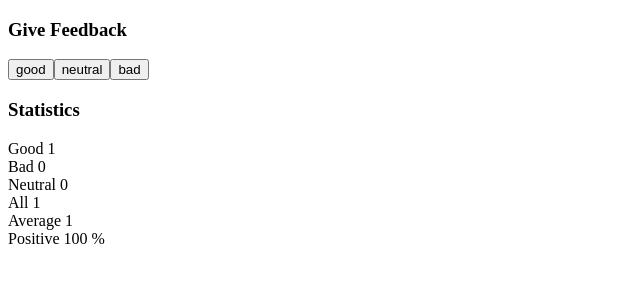
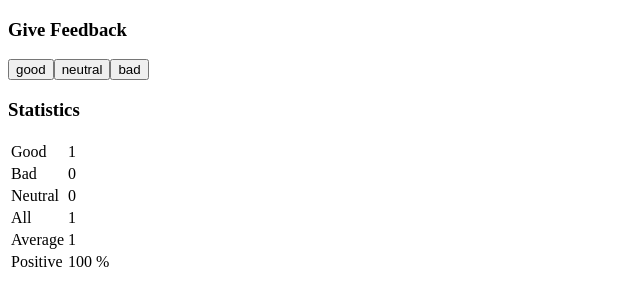
Before and after one commit to ngoxuanhuy/Fullstack-2022, a React (Create React App) app in the folder part1/unicafe/: page / in a window 1280 px wide. Both pictures are taken after a click on the button "good". Shown: the top 306 px of the page, without its empty margins (0-640 px from the left). Built offline with nearby package versions, Linux system fonts and the light colour scheme.

Commit message:
Ex1.11: unicafe, step6

```diff
--- a/part1/unicafe/src/App.js
+++ b/part1/unicafe/src/App.js
@@ -4,22 +4,52 @@ const Button = ({ handleClick, text }) => <button onClick={handleClick}>{text}</
 
 const StatisticLine = ({ statistic, good, bad, neutral }) => {
   if (statistic === 'good') {
-    return <div>Good {good}</div>
+    return(
+      <>
+        <td>Good</td>
+        <td>{good}</td>
+      </>
+    )
   }
   if (statistic === 'bad') {
-    return <div>Bad {bad}</div>
+    return(
+      <>
+        <td>Bad</td>
+        <td>{bad}</td>
+      </>
+    )
   }
   if (statistic === 'neutral') {
-    return <div>Neutral {neutral}</div>
+    return(
+      <>
+        <td>Neutral</td>
+        <td>{neutral}</td>
+      </>
+    )
   }
   if (statistic === 'all') {
-    return <div>All {good + bad + neutral}</div>
+    return(
+      <>
+        <td>All</td>
+        <td>{good + bad + neutral}</td>
+      </>
+    )
   }
   if (statistic === 'average') {
-    return <div>Average {(good-bad) / (good+neutral+bad)}</div>
+    return(
+      <>
+        <td>Average</td>
+        <td>{(good-bad) / (good+neutral+bad)}</td>
+      </>
+    )
   }
   if (statistic === 'positive') {
-    return <div>Positive {good/(good+neutral+bad)*100} %</div>
+    return(
+      <>
+        <td>Positive</td>
+        <td>{good/(good+neutral+bad)*100} %</td>
+      </>
+    )
   }
 }
 
@@ -35,12 +65,16 @@ const Statistics = ({good, neutral, bad}) => {
   return (
     <>
       <h3>Statistics</h3>
-      <StatisticLine statistic="good" good={good}/>
-      <StatisticLine statistic="bad" bad={bad}/>
-      <StatisticLine statistic="neutral" neutral={neutral}/>
-      <StatisticLine statistic="all" good={good} bad={bad} neutral={neutral}/>
-      <StatisticLine statistic="average" good={good} bad={bad} neutral={neutral}/>
-      <StatisticLine statistic="positive" good={good} bad={bad} neutral={neutral}/>
+      <table>
+        <tbody>
+          <tr><StatisticLine statistic="good" good={good}/></tr>
+          <tr><StatisticLine statistic="bad" bad={bad}/></tr>
+          <tr><StatisticLine statistic="neutral" neutral={neutral}/></tr>
+          <tr><StatisticLine statistic="all" good={good} bad={bad} neutral={neutral}/></tr>
+          <tr><StatisticLine statistic="average" good={good} bad={bad} neutral={neutral}/></tr>
+          <tr><StatisticLine statistic="positive" good={good} bad={bad} neutral={neutral}/></tr>
+        </tbody>
+      </table>
     </>
   )
 }
```
